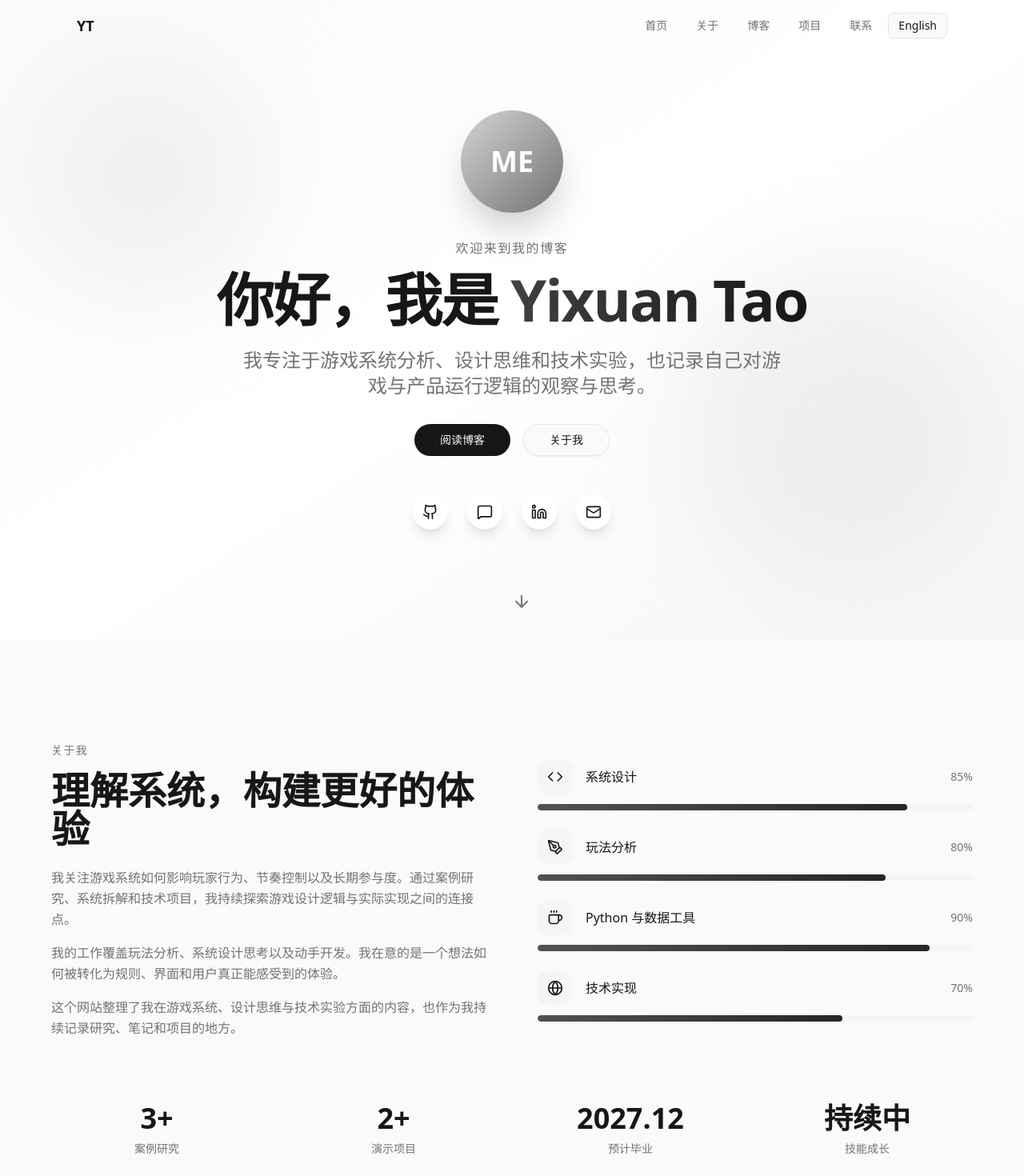
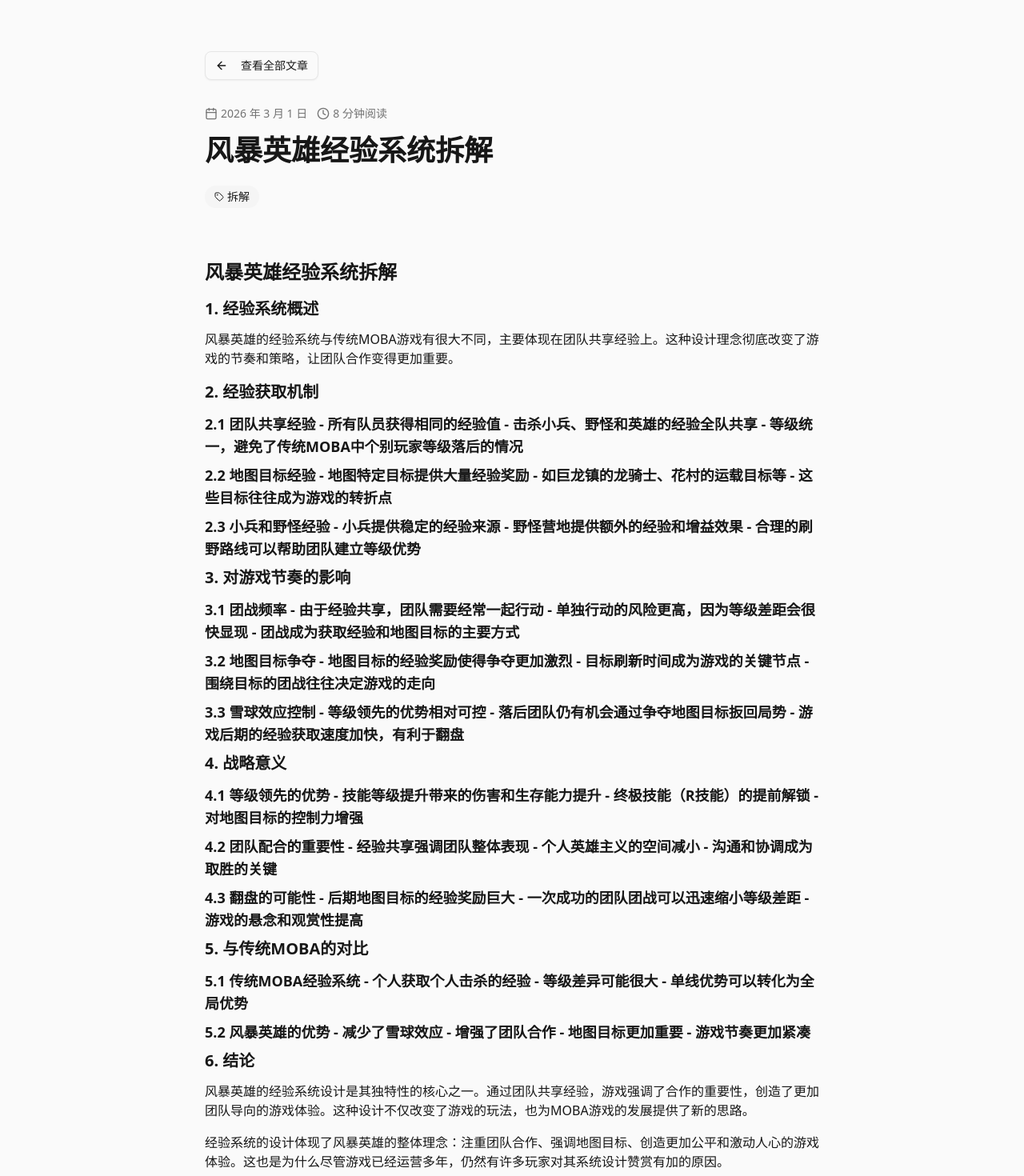
Before and after one commit to Yixuan-Tao/Yixuan-Tao.github.io, a React (Vite) app: page /post/post2 in a window 1280 px wide. Shown: the top 1470 px of the page at 80% size. Built offline with nearby package versions, Linux system fonts and the light colour scheme.

Commit message:
Add blog post functionality and storm heroes article

```diff
--- a/package.json
+++ b/package.json
@@ -42,6 +42,7 @@
     "cmdk": "^1.1.1",
     "date-fns": "^4.1.0",
     "embla-carousel-react": "^8.6.0",
+    "gray-matter": "^4.0.3",
     "i18next": "^25.8.16",
     "input-otp": "^1.4.2",
     "lucide-react": "^0.562.0",
@@ -51,7 +52,9 @@
     "react-dom": "^19.2.0",
     "react-hook-form": "^7.70.0",
     "react-i18next": "^16.5.6",
+    "react-markdown": "^10.1.0",
     "react-resizable-panels": "^4.2.2",
+    "react-router-dom": "^7.13.1",
     "recharts": "^2.15.4",
     "sonner": "^2.0.7",
     "tailwind-merge": "^3.4.0",
--- a/src/App.tsx
+++ b/src/App.tsx
@@ -1,3 +1,4 @@
+import { BrowserRouter as Router, Routes, Route } from 'react-router-dom';
 import { Navigation } from '@/sections/Navigation';
 import { Hero } from '@/sections/Hero';
 import { About } from '@/sections/About';
@@ -5,10 +6,14 @@ import { BlogPosts } from '@/sections/BlogPosts';
 import { Projects } from '@/sections/Projects';
 import { Contact } from '@/sections/Contact';
 import { Footer } from '@/sections/Footer';
+import { PostPage } from '@/pages/PostPage';
 import { Toaster } from '@/components/ui/sonner';
 
 function App() {
   return (
+    <Router>
+      <Routes>
+        <Route path="/" element={
           <div className="min-h-screen bg-background text-foreground">
             <Navigation />
             <main>
@@ -21,6 +26,10 @@ function App() {
             <Footer />
             <Toaster position="bottom-right" />
           </div>
+        } />
+        <Route path="/post/:slug" element={<PostPage />} />
+      </Routes>
+    </Router>
   );
 }
 
--- /dev/null
+++ b/src/pages/PostPage.tsx
@@ -0,0 +1,144 @@
+import { useParams, useNavigate } from 'react-router-dom';
+import { Calendar, Clock, Tag, ArrowLeft } from 'lucide-react';
+import { useTranslation } from 'react-i18next';
+import { Button } from '@/components/ui/button';
+
+export function PostPage() {
+  const { slug } = useParams<{ slug: string }>();
+  const navigate = useNavigate();
+  const { t } = useTranslation();
+
+  // 硬编码文章内容
+  const post = {
+    title: "风暴英雄经验系统拆解",
+    date: "2026 年 3 月 1 日",
+    readTime: "8 分钟阅读",
+    category: "拆解",
+    content: `# 风暴英雄经验系统拆解
+
+## 1. 经验系统概述
+
+风暴英雄的经验系统与传统MOBA游戏有很大不同，主要体现在团队共享经验上。这种设计理念彻底改变了游戏的节奏和策略，让团队合作变得更加重要。
+
+## 2. 经验获取机制
+
+### 2.1 团队共享经验
+- 所有队员获得相同的经验值
+- 击杀小兵、野怪和英雄的经验全队共享
+- 等级统一，避免了传统MOBA中个别玩家等级落后的情况
+
+### 2.2 地图目标经验
+- 地图特定目标提供大量经验奖励
+- 如巨龙镇的龙骑士、花村的运载目标等
+- 这些目标往往成为游戏的转折点
+
+### 2.3 小兵和野怪经验
+- 小兵提供稳定的经验来源
+- 野怪营地提供额外的经验和增益效果
+- 合理的刷野路线可以帮助团队建立等级优势
+
+## 3. 对游戏节奏的影响
+
+### 3.1 团战频率
+- 由于经验共享，团队需要经常一起行动
+- 单独行动的风险更高，因为等级差距会很快显现
+- 团战成为获取经验和地图目标的主要方式
+
+### 3.2 地图目标争夺
+- 地图目标的经验奖励使得争夺更加激烈
+- 目标刷新时间成为游戏的关键节点
+- 围绕目标的团战往往决定游戏的走向
+
+### 3.3 雪球效应控制
+- 等级领先的优势相对可控
+- 落后团队仍有机会通过争夺地图目标扳回局势
+- 游戏后期的经验获取速度加快，有利于翻盘
+
+## 4. 战略意义
+
+### 4.1 等级领先的优势
+- 技能等级提升带来的伤害和生存能力提升
+- 终极技能（R技能）的提前解锁
+- 对地图目标的控制力增强
+
+### 4.2 团队配合的重要性
+- 经验共享强调团队整体表现
+- 个人英雄主义的空间减小
+- 沟通和协调成为取胜的关键
+
+### 4.3 翻盘的可能性
+- 后期地图目标的经验奖励巨大
+- 一次成功的团队团战可以迅速缩小等级差距
+- 游戏的悬念和观赏性提高
+
+## 5. 与传统MOBA的对比
+
+### 5.1 传统MOBA经验系统
+- 个人获取个人击杀的经验
+- 等级差异可能很大
+- 单线优势可以转化为全局优势
+
+### 5.2 风暴英雄的优势
+- 减少了雪球效应
+- 增强了团队合作
+- 地图目标更加重要
+- 游戏节奏更加紧凑
+
+## 6. 结论
+
+风暴英雄的经验系统设计是其独特性的核心之一。通过团队共享经验，游戏强调了合作的重要性，创造了更加团队导向的游戏体验。这种设计不仅改变了游戏的玩法，也为MOBA游戏的发展提供了新的思路。
+
+经验系统的设计体现了风暴英雄的整体理念：注重团队合作、强调地图目标、创造更加公平和激动人心的游戏体验。这也是为什么尽管游戏已经运营多年，仍然有许多玩家对其系统设计赞赏有加的原因。`
+  };
+
+  return (
+    <div className="min-h-screen py-16 px-4 sm:px-6 lg:px-8">
+      <div className="max-w-3xl mx-auto">
+        <Button
+          variant="outline"
+          className="mb-8"
+          onClick={() => navigate('/#blog')}
+        >
+          <ArrowLeft className="w-4 h-4 mr-2" />
+          {t('blog.viewAll')}
+        </Button>
+
+        <div className="mb-8">
+          <div className="flex items-center gap-3 text-sm text-muted-foreground mb-4">
+            <span className="flex items-center gap-1">
+              <Calendar className="w-4 h-4" />
+              {post.date}
+            </span>
+            <span className="flex items-center gap-1">
+              <Clock className="w-4 h-4" />
+              {post.readTime}
+            </span>
+          </div>
+          <h1 className="text-3xl sm:text-4xl font-bold mb-6">{post.title}</h1>
+          <div className="inline-flex items-center gap-1 px-3 py-1 rounded-full bg-secondary text-sm font-medium mb-8">
+            <Tag className="w-3 h-3" />
+            {post.category}
+          </div>
+        </div>
+
+        <div className="prose prose-lg max-w-none">
+          {post.content.split('\n\n').map((paragraph, index) => {
+            if (paragraph.startsWith('# ')) {
+              return <h1 key={index} className="text-2xl font-bold mb-4">{paragraph.replace('# ', '')}</h1>;
+            } else if (paragraph.startsWith('## ')) {
+              return <h2 key={index} className="text-xl font-bold mb-3">{paragraph.replace('## ', '')}</h2>;
+            } else if (paragraph.startsWith('### ')) {
+              return <h3 key={index} className="text-lg font-bold mb-2">{paragraph.replace('### ', '')}</h3>;
+            } else if (paragraph.startsWith('- ')) {
+              return <li key={index} className="mb-1">{paragraph.replace('- ', '')}</li>;
+            } else if (paragraph.trim() === '') {
+              return null;
+            } else {
+              return <p key={index} className="mb-4">{paragraph}</p>;
+            }
+          })}
+        </div>
+      </div>
+    </div>
+  );
+}
--- a/src/sections/BlogPosts.tsx
+++ b/src/sections/BlogPosts.tsx
@@ -1,4 +1,5 @@
 import { useEffect, useRef } from 'react';
+import { Link } from 'react-router-dom';
 import { ArrowRight, Calendar, Clock, Tag } from 'lucide-react';
 import { useTranslation } from 'react-i18next';
 import { Button } from '@/components/ui/button';
@@ -78,10 +79,16 @@ export function BlogPosts() {
         <div className="grid md:grid-cols-2 lg:grid-cols-3 gap-6">
           {posts.map((post, index) => {
             const content = t(post.key, { returnObjects: true }) as PostItem;
+            const slug = post.key.replace('blog.posts.', '');
+            const postSlug = slug === 'post1' ? 'storm-heroes-experience-system' : slug;
 
             return (
+              <Link
+                to={`/post/${postSlug}`}
+                key={post.id}
+                className="block"
+              >
                 <Card
-                key={post.id}
                   className={`animate-on-scroll opacity-0 delay-${(index + 3) * 100} group cursor-pointer border-0 shadow-lg hover:shadow-xl transition-all duration-300 hover:-translate-y-1 bg-card`}
                 >
                   <div
@@ -122,6 +129,7 @@ export function BlogPosts() {
                     </div>
                   </CardContent>
                 </Card>
+              </Link>
             );
           })}
         </div>
--- a/vite.config.ts
+++ b/vite.config.ts
@@ -12,4 +12,7 @@ export default defineConfig({
       "@": path.resolve(__dirname, "./src"),
     },
   },
+  optimizeDeps: {
+    include: ['gray-matter', 'react-markdown'],
+  },
 });
```
Also changed, not shown: src/content/posts/storm-heroes-experience-system.md (added, +82 -0 lines), 1 other file (tests, documents, lock files or other folders). Lines whose indentation alone changed are shown as unchanged.
